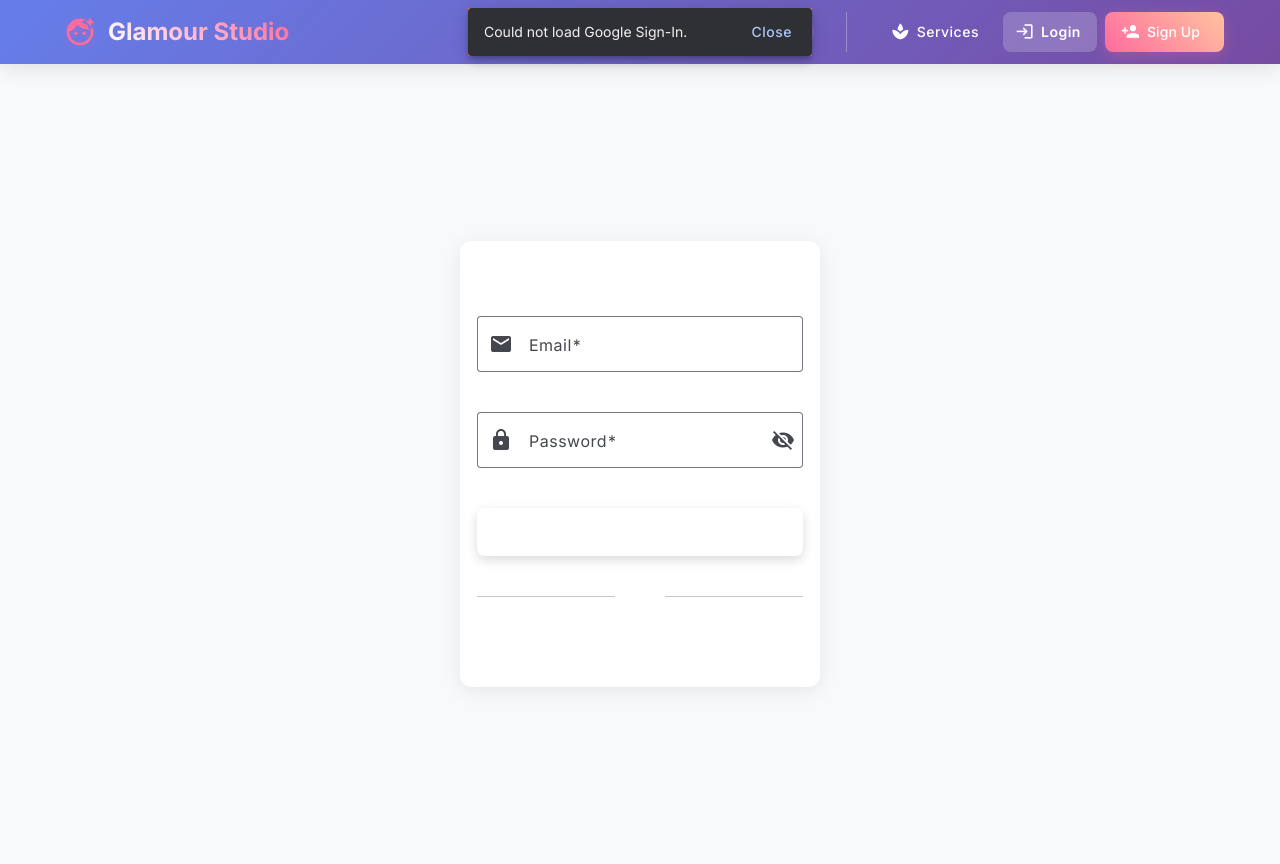
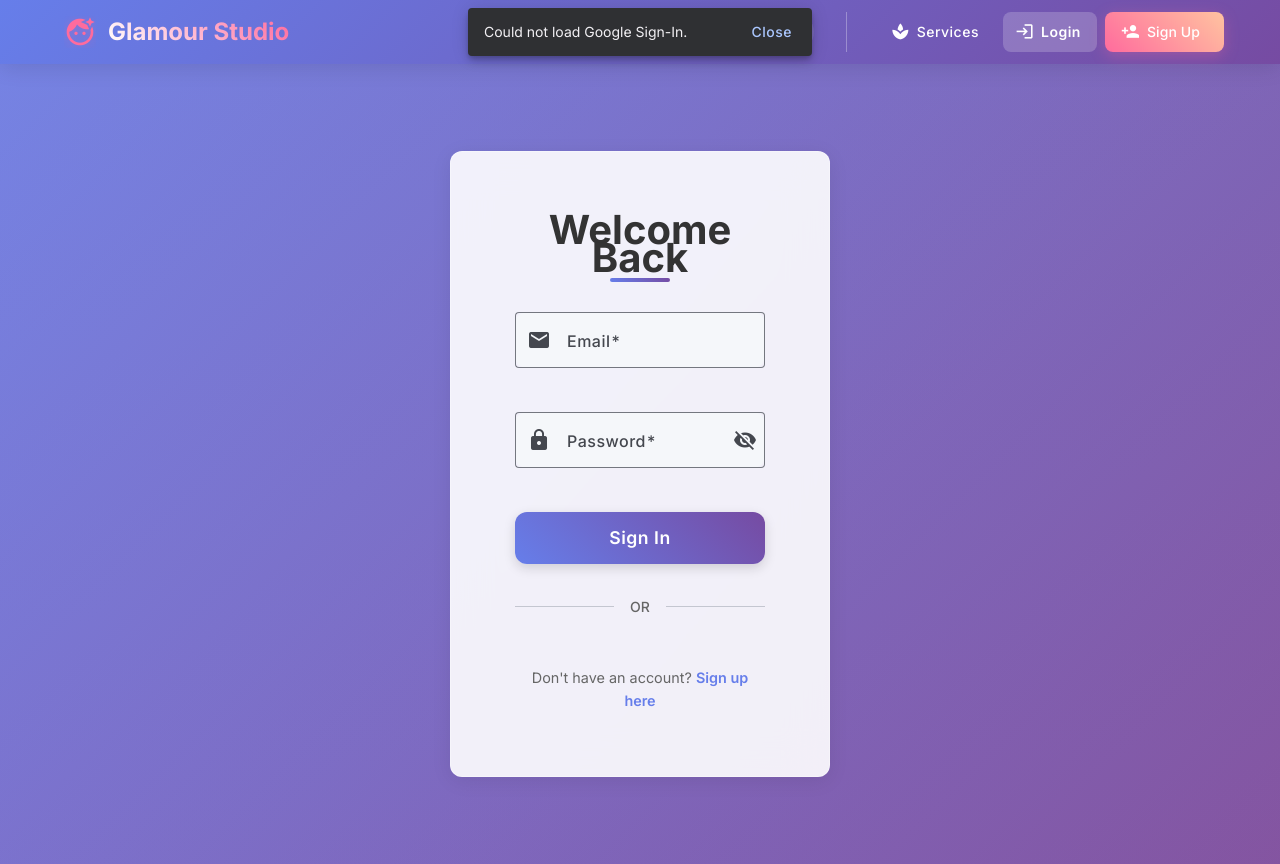
Before and after one commit to zordhalo/Glamour-Studio, an Angular app in the folder iwa-frontend/: page /login in a window 1280 px wide. Built offline with nearby package versions, Linux system fonts and the light colour scheme.

Commit message:
Nearly fixed the style (just small issues with login with google button)

```diff
--- a/iwa-frontend/src/app/components/login/login.component.scss
+++ b/iwa-frontend/src/app/components/login/login.component.scss
@@ -3,148 +3,264 @@
   justify-content: center;
   align-items: center;
   min-height: 100vh;
-  background: linear-gradient(135deg, var(--primary-color) 0%, var(--accent-color) 100%);
+  background: linear-gradient(135deg, #667eea 0%, #764ba2 100%);
+  position: relative;
+  overflow: hidden;
+
+  // Add subtle gradient overlay like landing page
+  &::before {
+    content: '';
+    position: absolute;
+    top: 0;
+    left: 0;
+    right: 0;
+    bottom: 0;
+    background: linear-gradient(45deg, rgba(255, 182, 193, 0.1), rgba(255, 160, 122, 0.1));
+    pointer-events: none;
+  }
 }
 
 .login-container {
   width: 100%;
-  max-width: 400px;
+  max-width: 420px;
   padding: 20px;
+  position: relative;
+  z-index: 1;
 }
 
 .glass-effect {
-  backdrop-filter: blur(10px);
-  background: rgba(255, 255, 255, 0.1);
-  border: 1px solid rgba(255, 255, 255, 0.2);
-  box-shadow: 0 8px 32px rgba(0, 0, 0, 0.1);
+  backdrop-filter: blur(20px);
+  background: rgba(255, 255, 255, 0.95);
+  border: 1px solid rgba(255, 255, 255, 0.3);
+  box-shadow: 0 20px 60px rgba(0, 0, 0, 0.3);
+  border-radius: 30px;
+  padding: 3rem;
+  transition: transform 0.3s ease, box-shadow 0.3s ease;
+
+  &:hover {
+    transform: translateY(-5px);
+    box-shadow: 0 25px 70px rgba(0, 0, 0, 0.35);
+  }
 }
 
 mat-card-header {
   justify-content: center;
-  margin-bottom: 30px;
+  margin-bottom: 2.5rem;
 }
 
 mat-card-title {
-  font-size: 28px;
-  font-weight: 500;
-  color: #fff;
+  font-size: 2.5rem;
+  font-weight: 700;
+  color: #333;
+  text-align: center;
+  position: relative;
+
+  // Optional: Add a subtle gradient effect that's more visible
+  &::after {
+    content: '';
+    position: absolute;
+    bottom: -10px;
+    left: 50%;
+    transform: translateX(-50%);
+    width: 60px;
+    height: 4px;
+    background: linear-gradient(45deg, #667eea, #764ba2);
+    border-radius: 2px;
+  }
 }
 
 form {
   display: flex;
   flex-direction: column;
-  gap: 20px;
+  gap: 1.5rem;
 }
 
 mat-form-field {
   width: 100%;
 
   ::ng-deep {
+    .mat-mdc-text-field-wrapper {
+      background: #f5f7fa;
+      border-radius: 12px;
+      transition: all 0.3s ease;
+    }
+
     .mat-mdc-form-field-flex {
-      background: rgba(255, 255, 255, 0.9);
-      border-radius: 8px;
+      background: transparent;
     }
 
     .mat-mdc-form-field-focus-overlay {
       background: transparent;
     }
+
+    // Focus state
+    .mat-mdc-form-field.mat-focused {
+      .mat-mdc-text-field-wrapper {
+        background: white;
+        box-shadow: 0 0 0 2px rgba(102, 126, 234, 0.2);
+      }
+    }
+
+    // Label styling
+    .mat-mdc-floating-label {
+      color: #666;
+      font-weight: 500;
+    }
+
+    .mat-mdc-form-field.mat-focused .mat-mdc-floating-label {
+      color: #667eea;
+    }
+
+    // Input text
+    .mat-mdc-input-element {
+      color: #333;
+      font-size: 1rem;
+    }
   }
 }
 
 button[type="submit"] {
-  height: 48px;
-  font-size: 16px;
-  font-weight: 500;
-  border-radius: 8px;
-  background: linear-gradient(45deg, var(--primary-color) 30%, var(--accent-color) 90%);
+  height: 52px;
+  font-size: 1.1rem;
+  font-weight: 600;
+  border-radius: 12px;
+  background: linear-gradient(45deg, #667eea, #764ba2);
   color: white;
+  border: none;
   transition: all 0.3s ease;
+  text-transform: none;
+  letter-spacing: 0.5px;
 
   &:hover:not([disabled]) {
     transform: translateY(-2px);
-    box-shadow: 0 5px 15px rgba(0, 0, 0, 0.3);
+    box-shadow: 0 12px 40px rgba(102, 126, 234, 0.4);
+    background: linear-gradient(45deg, #5a6fe5, #6d42a1);
   }
 
   &[disabled] {
     opacity: 0.7;
+    cursor: not-allowed;
   }
 }
 
 .divider-container {
   display: flex;
   align-items: center;
-  margin: 30px 0 20px;
+  margin: 2rem 0 1.5rem;
 
   mat-divider {
     flex: 1;
+    background-color: rgba(0, 0, 0, 0.1);
   }
 
   .divider-text {
-    padding: 0 15px;
-    color: rgba(255, 255, 255, 0.7);
-    font-size: 14px;
+    padding: 0 1rem;
+    color: #666;
+    font-size: 0.875rem;
+    font-weight: 500;
   }
 }
 
 .oauth-container {
   display: flex;
   flex-direction: column;
-  gap: 15px;
-  margin-bottom: 20px;
+  gap: 1rem;
+  margin-bottom: 1.5rem;
 
   .google-signin-button {
     width: 100%;
     display: flex;
     justify-content: center;
+
+    ::ng-deep div {
+      width: 100% !important;
+      max-width: 100% !important;
+
+      // Style the Google button
+      .nsm7Bb-HzV7m-LgbsSe {
+        width: 100% !important;
+        height: 48px !important;
+        border-radius: 12px !important;
+        transition: all 0.3s ease !important;
+
+        &:hover {
+          box-shadow: 0 8px 25px rgba(0, 0, 0, 0.15) !important;
+        }
+      }
+    }
   }
 
   .oauth-loading {
     display: flex;
     align-items: center;
     justify-content: center;
-    gap: 10px;
-    padding: 10px;
-    color: rgba(255, 255, 255, 0.9);
+    gap: 0.75rem;
+    padding: 1rem;
+    color: #667eea;
+    font-weight: 500;
   }
 }
 
 .error-message {
-  color: #ff6b6b;
+  color: #dc3545;
   text-align: center;
-  margin: 10px 0;
-  font-size: 14px;
-  background: rgba(255, 107, 107, 0.1);
-  padding: 10px;
-  border-radius: 8px;
-  border: 1px solid rgba(255, 107, 107, 0.3);
+  margin: 1rem 0;
+  font-size: 0.875rem;
+  background: rgba(220, 53, 69, 0.1);
+  padding: 0.75rem 1rem;
+  border-radius: 12px;
+  border: 1px solid rgba(220, 53, 69, 0.2);
+  animation: shake 0.3s ease-in-out;
+}
+
+@keyframes shake {
+  0%, 100% { transform: translateX(0); }
+  25% { transform: translateX(-5px); }
+  75% { transform: translateX(5px); }
 }
 
 .signup-link {
   text-align: center;
-  margin-top: 20px;
-  color: rgba(255, 255, 255, 0.8);
-  font-size: 14px;
+  margin-top: 1.5rem;
+  color: #666;
+  font-size: 0.9rem;
 
   a {
-    color: #fff;
-    font-weight: 500;
+    color: #667eea;
+    font-weight: 600;
     text-decoration: none;
     transition: all 0.3s ease;
+    position: relative;
+
+    &::after {
+      content: '';
+      position: absolute;
+      bottom: -2px;
+      left: 0;
+      width: 0;
+      height: 2px;
+      background: #667eea;
+      transition: width 0.3s ease;
+    }
 
     &:hover {
-      text-decoration: underline;
+      color: #5a6fe5;
+
+      &::after {
+        width: 100%;
+      }
     }
   }
 }
 
 .fade-in {
-  animation: fadeIn 0.5s ease-in-out;
+  animation: fadeIn 0.6s cubic-bezier(0.4, 0, 0.2, 1);
 }
 
 @keyframes fadeIn {
   from {
     opacity: 0;
-    transform: translateY(20px);
+    transform: translateY(30px);
   }
   to {
     opacity: 1;
@@ -152,7 +268,27 @@ button[type="submit"] {
   }
 }
 
-::ng-deep .error-snackbar {
-  background: #ff6b6b !important;
-  color: white !important;
+// Loading spinner customization
+::ng-deep {
+  .mat-mdc-progress-spinner {
+    circle {
+      stroke: #667eea !important;
+    }
+  }
 }
+
+// Responsive design
+@media (max-width: 480px) {
+  .login-container {
+    padding: 1rem;
+  }
+
+  .glass-effect {
+    padding: 2rem;
+    border-radius: 20px;
+  }
+
+  mat-card-title {
+    font-size: 2rem;
+  }
+}
--- a/iwa-frontend/src/app/components/signup/signup.component.scss
+++ b/iwa-frontend/src/app/components/signup/signup.component.scss
@@ -3,44 +3,83 @@
   justify-content: center;
   align-items: center;
   min-height: 100vh;
-  background: linear-gradient(135deg, var(--primary-color) 0%, var(--accent-color) 100%);
+  background: linear-gradient(135deg, #667eea 0%, #764ba2 100%);
   padding: 2rem;
+  position: relative;
+  overflow: hidden;
+
+  // Add subtle gradient overlay like landing page
+  &::before {
+    content: '';
+    position: absolute;
+    top: 0;
+    left: 0;
+    right: 0;
+    bottom: 0;
+    background: linear-gradient(45deg, rgba(255, 182, 193, 0.1), rgba(255, 160, 122, 0.1));
+    pointer-events: none;
+  }
 }
 
 .signup-container {
   width: 100%;
-  max-width: 520px;
+  max-width: 560px;
   padding: 20px;
+  position: relative;
+  z-index: 1;
 }
 
 .glass-effect {
-  backdrop-filter: blur(10px);
-  background: rgba(255, 255, 255, 0.1);
-  border: 1px solid rgba(255, 255, 255, 0.2);
-  box-shadow: 0 8px 32px rgba(0, 0, 0, 0.1);
+  backdrop-filter: blur(20px);
+  background: rgba(255, 255, 255, 0.95);
+  border: 1px solid rgba(255, 255, 255, 0.3);
+  box-shadow: 0 20px 60px rgba(0, 0, 0, 0.3);
+  border-radius: 30px;
+  padding: 3rem;
+  transition: transform 0.3s ease, box-shadow 0.3s ease;
+
+  &:hover {
+    transform: translateY(-5px);
+    box-shadow: 0 25px 70px rgba(0, 0, 0, 0.35);
+  }
 }
 
 mat-card-header {
   justify-content: center;
-  margin-bottom: 30px;
+  margin-bottom: 2.5rem;
 }
 
 mat-card-title {
-  font-size: 28px;
-  font-weight: 500;
-  color: #fff;
+  font-size: 2.5rem;
+  font-weight: 700;
+  color: #333;
+  text-align: center;
+  position: relative;
+
+  // Optional: Add a subtle gradient effect that's more visible
+  &::after {
+    content: '';
+    position: absolute;
+    bottom: -10px;
+    left: 50%;
+    transform: translateX(-50%);
+    width: 60px;
+    height: 4px;
+    background: linear-gradient(45deg, #667eea, #764ba2);
+    border-radius: 2px;
+  }
 }
 
 form {
   display: flex;
   flex-direction: column;
-  gap: 20px;
+  gap: 1.5rem;
 }
 
 .form-row {
   display: grid;
   grid-template-columns: 1fr 1fr;
-  gap: 20px;
+  gap: 1.5rem;
 
   @media (max-width: 600px) {
     grid-template-columns: 1fr;
@@ -59,33 +98,73 @@ mat-form-field {
   width: 100%;
 
   ::ng-deep {
+    .mat-mdc-text-field-wrapper {
+      background: #f5f7fa;
+      border-radius: 12px;
+      transition: all 0.3s ease;
+    }
+
     .mat-mdc-form-field-flex {
-      background: rgba(255, 255, 255, 0.9);
-      border-radius: 8px;
+      background: transparent;
     }
 
     .mat-mdc-form-field-focus-overlay {
       background: transparent;
     }
+
+    // Focus state
+    .mat-mdc-form-field.mat-focused {
+      .mat-mdc-text-field-wrapper {
+        background: white;
+        box-shadow: 0 0 0 2px rgba(102, 126, 234, 0.2);
+      }
+    }
+
+    // Label styling
+    .mat-mdc-floating-label {
+      color: #666;
+      font-weight: 500;
+    }
+
+    .mat-mdc-form-field.mat-focused .mat-mdc-floating-label {
+      color: #667eea;
+    }
+
+    // Input text
+    .mat-mdc-input-element {
+      color: #333;
+      font-size: 1rem;
+    }
+
+    // Error state
+    .mat-mdc-form-field.mat-form-field-invalid {
+      .mat-mdc-text-field-wrapper {
+        box-shadow: 0 0 0 1px rgba(220, 53, 69, 0.3);
+      }
+    }
   }
 }
 
 .submit-button {
-  height: 48px;
-  font-size: 16px;
-  font-weight: 500;
-  border-radius: 8px;
-  background: linear-gradient(45deg, var(--primary-color) 30%, var(--accent-color) 90%);
+  height: 52px;
+  font-size: 1.1rem;
+  font-weight: 600;
+  border-radius: 12px;
+  background: linear-gradient(45deg, #667eea, #764ba2);
   color: white;
+  border: none;
   transition: all 0.3s ease;
   display: flex;
   align-items: center;
   justify-content: center;
-  gap: 10px;
+  gap: 0.75rem;
+  text-transform: none;
+  letter-spacing: 0.5px;
 
   &:hover:not([disabled]) {
     transform: translateY(-2px);
-    box-shadow: 0 5px 15px rgba(0, 0, 0, 0.3);
+    box-shadow: 0 12px 40px rgba(102, 126, 234, 0.4);
+    background: linear-gradient(45deg, #5a6fe5, #6d42a1);
   }
 
   &[disabled] {
@@ -101,105 +180,153 @@ mat-form-field {
 .oauth-notice {
   display: flex;
   align-items: center;
-  gap: 10px;
-  padding: 12px;
-  margin-bottom: 20px;
-  background: rgba(255, 255, 255, 0.1);
-  border-radius: 8px;
-  color: #fff;
-  border: 1px solid rgba(255, 255, 255, 0.2);
+  gap: 0.75rem;
+  padding: 1rem 1.25rem;
+  margin-bottom: 1.5rem;
+  background: linear-gradient(135deg, rgba(102, 126, 234, 0.1), rgba(118, 75, 162, 0.1));
+  border-radius: 12px;
+  color: #333;
+  border: 1px solid rgba(102, 126, 234, 0.2);
+  font-size: 0.9rem;
+  line-height: 1.5;
 
   mat-icon {
     font-size: 20px;
     width: 20px;
     height: 20px;
+    color: #667eea;
+    flex-shrink: 0;
   }
 }
 
 .divider-container {
   display: flex;
   align-items: center;
-  margin: 30px 0 20px;
+  margin: 2rem 0 1.5rem;
 
   mat-divider {
     flex: 1;
+    background-color: rgba(0, 0, 0, 0.1);
   }
 
   .divider-text {
-    padding: 0 15px;
-    color: rgba(255, 255, 255, 0.7);
-    font-size: 14px;
+    padding: 0 1rem;
+    color: #666;
+    font-size: 0.875rem;
+    font-weight: 500;
   }
 }
 
 .oauth-container {
   display: flex;
   flex-direction: column;
-  gap: 15px;
-  margin-bottom: 20px;
+  gap: 1rem;
+  margin-bottom: 1.5rem;
 
   .google-signin-button {
     width: 100%;
     display: flex;
     justify-content: center;
+
+    ::ng-deep div {
+      width: 100% !important;
+      max-width: 100% !important;
+
+      // Style the Google button
+      .nsm7Bb-HzV7m-LgbsSe {
+        width: 100% !important;
+        height: 48px !important;
+        border-radius: 12px !important;
+        transition: all 0.3s ease !important;
+
+        &:hover {
+          box-shadow: 0 8px 25px rgba(0, 0, 0, 0.15) !important;
+        }
+      }
+    }
   }
 
   .oauth-loading {
     display: flex;
     align-items: center;
     justify-content: center;
-    gap: 10px;
-    padding: 10px;
-    color: rgba(255, 255, 255, 0.9);
+    gap: 0.75rem;
+    padding: 1rem;
+    color: #667eea;
+    font-weight: 500;
   }
 }
 
 .error-message {
   display: flex;
   align-items: center;
-  gap: 8px;
-  color: #ff6b6b;
-  text-align: center;
-  margin: 10px 0;
-  font-size: 14px;
-  background: rgba(255, 107, 107, 0.1);
-  padding: 10px;
-  border-radius: 8px;
-  border: 1px solid rgba(255, 107, 107, 0.3);
+  gap: 0.5rem;
+  color: #dc3545;
+  text-align: left;
+  margin: 1rem 0;
+  font-size: 0.875rem;
+  background: rgba(220, 53, 69, 0.1);
+  padding: 0.75rem 1rem;
+  border-radius: 12px;
+  border: 1px solid rgba(220, 53, 69, 0.2);
+  animation: shake 0.3s ease-in-out;
 
   mat-icon {
-    font-size: 20px;
-    width: 20px;
-    height: 20px;
+    font-size: 18px;
+    width: 18px;
+    height: 18px;
+    flex-shrink: 0;
   }
+}
+
+@keyframes shake {
+  0%, 100% { transform: translateX(0); }
+  25% { transform: translateX(-5px); }
+  75% { transform: translateX(5px); }
 }
 
 .login-link {
   text-align: center;
-  margin-top: 20px;
-  color: rgba(255, 255, 255, 0.8);
-  font-size: 14px;
+  margin-top: 1.5rem;
+  color: #666;
+  font-size: 0.9rem;
 
   .link-text {
-    color: #fff;
-    font-weight: 500;
+    color: #667eea;
+    font-weight: 600;
     text-decoration: none;
     transition: all 0.3s ease;
+    position: relative;
+
+    &::after {
+      content: '';
+      position: absolute;
+      bottom: -2px;
+      left: 0;
+      width: 0;
+      height: 2px;
+      background: #667eea;
+      transition: width 0.3s ease;
+    }
 
     &:hover {
-      text-decoration: underline;
+      color: #5a6fe5;
+
+      &::after {
+        width: 100%;
+      }
     }
   }
 }
 
 .fade-in {
-  animation: fadeIn 0.5s ease-in-out;
+  animation: fadeIn 0.6s cubic-bezier(0.4, 0, 0.2, 1);
 }
 
 @keyframes fadeIn {
   from {
     opacity: 0;
-    transform: translateY(20px);
+    transform: translateY(30px);
   }
   to {
     opacity: 1;
@@ -207,15 +334,62 @@ mat-form-field {
   }
 }
 
-// Add to global styles if needed
+// Success/Error snackbar customization
 ::ng-deep {
   .error-snackbar {
-    background: #ff6b6b !important;
+    background: #dc3545 !important;
     color: white !important;
+    border-radius: 12px !important;
+
+    .mat-mdc-snack-bar-label {
+      font-weight: 500;
+    }
   }
 
   .success-snackbar {
     background: #4caf50 !important;
     color: white !important;
+    border-radius: 12px !important;
+
+    .mat-mdc-snack-bar-label {
+      font-weight: 500;
+    }
+  }
+
+  // Loading spinner
+  .mat-mdc-progress-spinner {
+    circle {
+      stroke: #667eea !important;
+    }
   }
 }
+
+// Responsive design
+@media (max-width: 768px) {
+  .signup-container {
+    padding: 1rem;
+  }
+
+  .glass-effect {
+    padding: 2rem;
+  }
+
+  mat-card-title {
+    font-size: 2rem;
+  }
+}
+
+@media (max-width: 480px) {
+  .glass-effect {
+    padding: 1.5rem;
+    border-radius: 20px;
+  }
+
+  mat-card-title {
+    font-size: 1.75rem;
+  }
+
+  .form-row {
+    gap: 1rem;
+  }
+}
```
Also changed, not shown: 1 other file (tests, documents, lock files or other folders).
